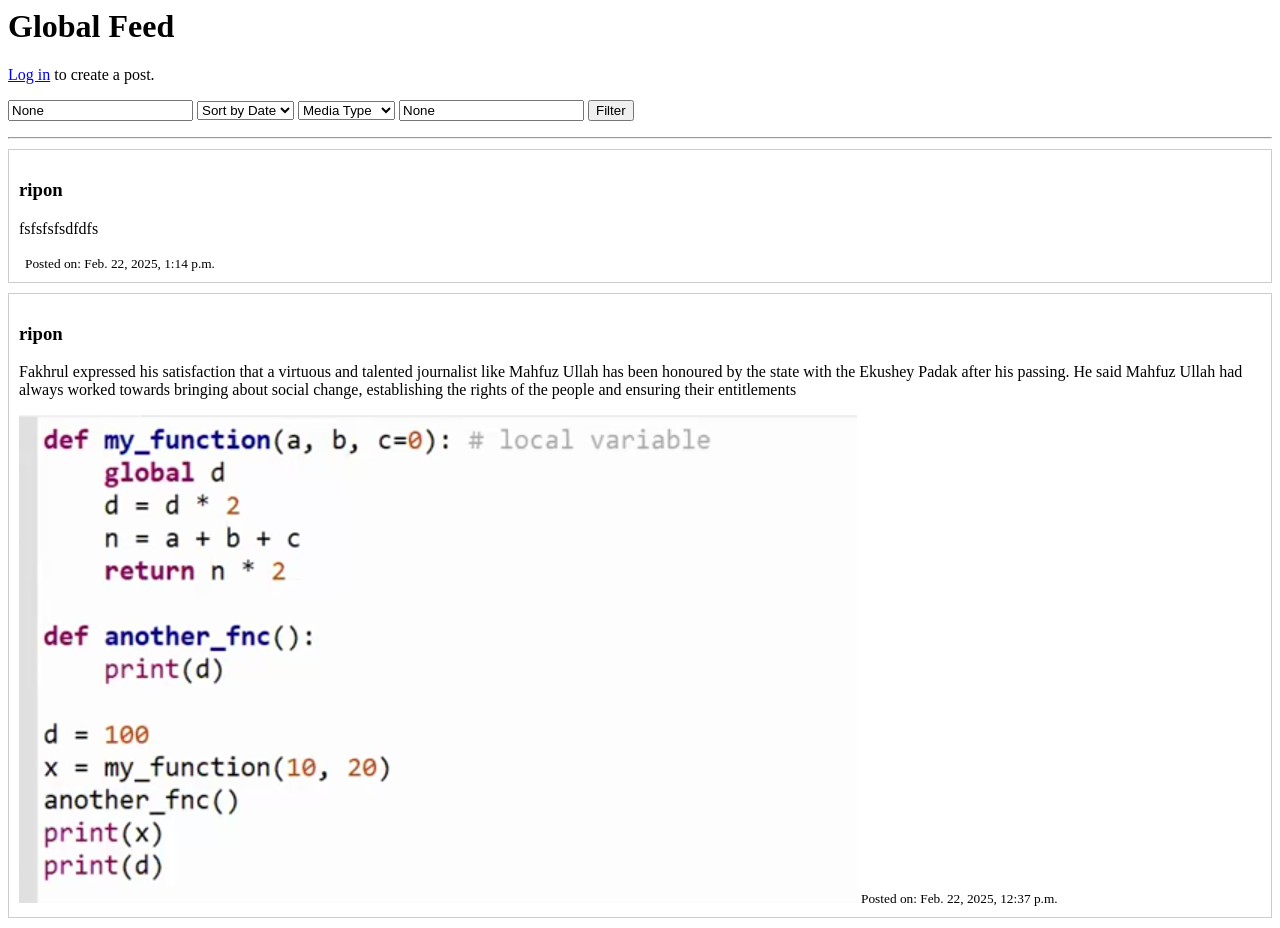
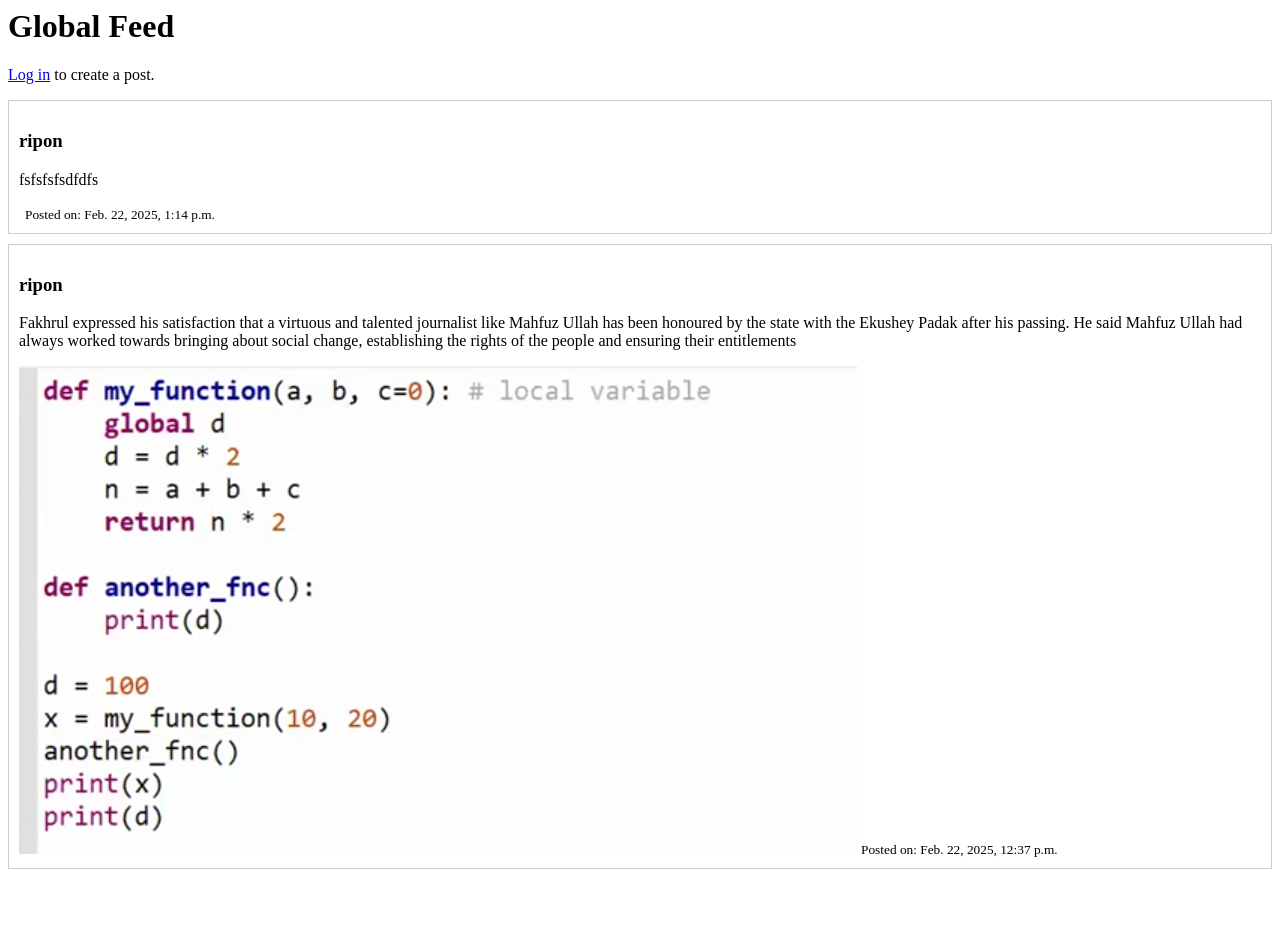
Before and after one commit to ripon1763/Social-Media, a Django app: page / in a window 1280 px wide. After the commit the page ends 869 px from the top, so only its background shows below. Run offline with Django 5.2, Linux system fonts and the light colour scheme; data comes from the database, SQL or seed files in the repository; both versions use the stored data as it was after the commit.

Commit message:
Revert "Added filtering option"
This reverts commit 752496b835707cc72078beb8c90fd2bb5e05e82d.

```diff
--- a/posts/templates/posts/homepage.html
+++ b/posts/templates/posts/homepage.html
@@ -11,30 +11,6 @@
 {% else %}
     <p><a href="{% url 'login' %}">Log in</a> to create a post.</p>
 {% endif %}
-
-<!-- Filtering & Search Form -->
-<form method="get" action="{% url 'homepage' %}">
-    <input type="text" name="search" placeholder="Search posts..." value="{{ keyword }}">
-
-    <select name="date">
-        <option value="">Sort by Date</option>
-        <option value="latest" {% if date_filter == 'latest' %}selected{% endif %}>Latest</option>
-        <option value="oldest" {% if date_filter == 'oldest' %}selected{% endif %}>Oldest</option>
-    </select>
-
-    <select name="media">
-        <option value="">Media Type</option>
-        <option value="text" {% if media_filter == 'text' %}selected{% endif %}>Text Only</option>
-        <option value="images" {% if media_filter == 'images' %}selected{% endif %}>Images Only</option>
-    </select>
-
-    <input type="text" name="author" placeholder="Author username" value="{{ author_filter }}">
-
-    <button type="submit">Filter</button>
-</form>
-
-<hr>
-
 
 {% if posts %}
     {% for post in posts %}
--- a/posts/views.py
+++ b/posts/views.py
@@ -1,48 +1,18 @@
+from django.shortcuts import render, redirect
+from django.contrib import messages
 from .forms import RegistrationForm
-from django.shortcuts import render, redirect, get_object_or_404
-from django.contrib import messages
+from .models import Post
 from django.contrib.auth.decorators import login_required
-from django.db.models import Q  # <-- Import this
-from .models import Post
 from .forms import PostForm
-
+from django.shortcuts import get_object_or_404
 
 @login_required
 def profile(request):
     user_posts = Post.objects.filter(author=request.user).order_by('-created_at')
     return render(request, 'posts/profile.html', {'posts': user_posts})
-
 def homepage(request):
-    # Get all posts ordered by latest first
     posts = Post.objects.all().order_by('-created_at')
 
-    # Filtering & Search Logic
-    # Date Filter
-    date_filter = request.GET.get('date')
-    if date_filter == 'latest':
-        posts = posts.order_by('-created_at')
-    elif date_filter == 'oldest':
-        posts = posts.order_by('created_at')
-
-    # Media Filter
-    media_filter = request.GET.get('media')
-    if media_filter == 'text':
-        posts = posts.filter(image__isnull=True)
-        print(f"Text Only Posts: {posts.query}")
-    elif media_filter == 'images':
-        posts = posts.filter(image__isnull=False)
-
-    # Author Filter
-    author_filter = request.GET.get('author')
-    if author_filter:
-        posts = posts.filter(author__username=author_filter)
-
-    # Keyword Search
-    keyword = request.GET.get('search')
-    if keyword:
-        posts = posts.filter(Q(content__icontains=keyword) | Q(author__username__icontains=keyword))
-
-    # Post Creation Logic
     if request.method == 'POST':
         form = PostForm(request.POST, request.FILES)
         if form.is_valid():
@@ -54,18 +24,7 @@ def homepage(request):
     else:
         form = PostForm()
 
-    context = {
-        'posts': posts,
-        'form': form,
-        'date_filter': date_filter,
-        'media_filter': media_filter,
-        'author_filter': author_filter,
-        'keyword': keyword,
-    }
-
-    return render(request, 'posts/homepage.html', context)
-
-
+    return render(request, 'posts/homepage.html', {'posts': posts, 'form': form})
 def register(request):
     if request.method == 'POST':
         form = RegistrationForm(request.POST)
```
Also changed, not shown: db.sqlite3, media/post_images/Screenshot_2024-09-13_at_10.03.36_AM.png (deleted).
